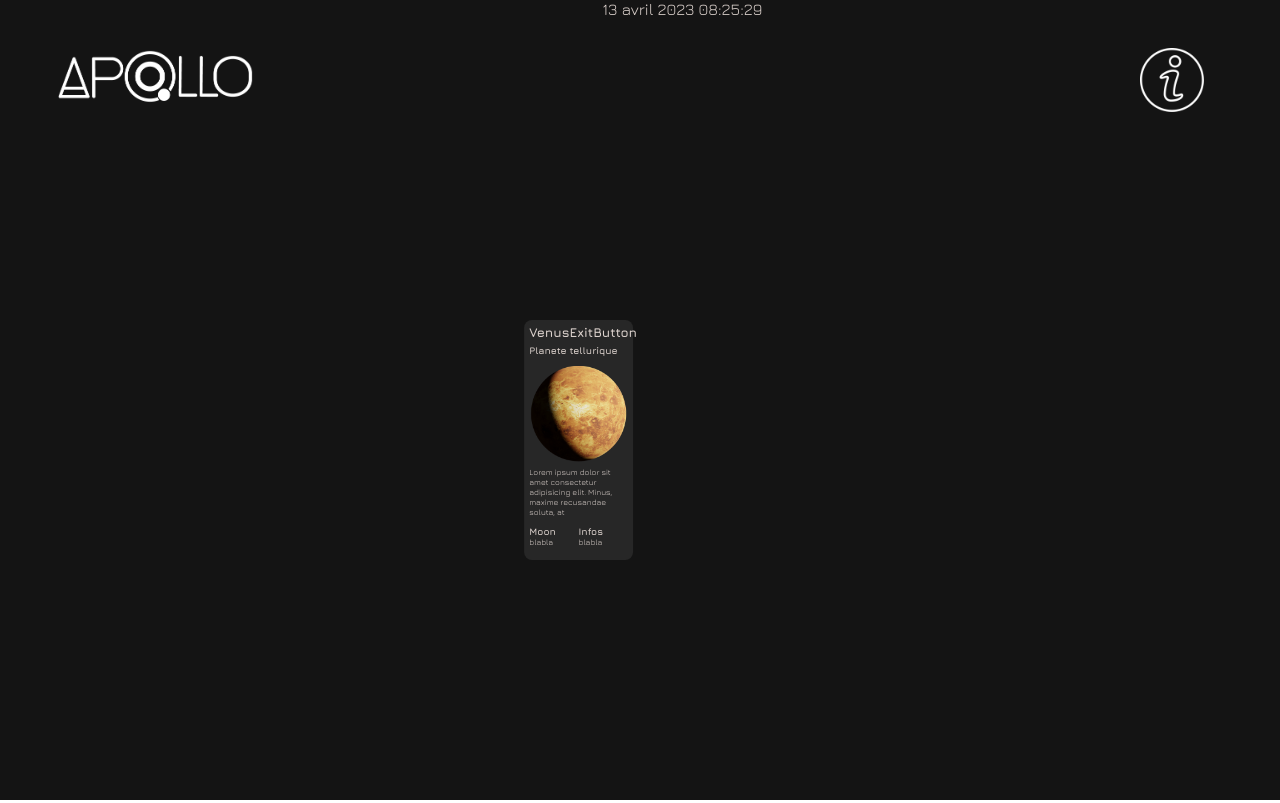
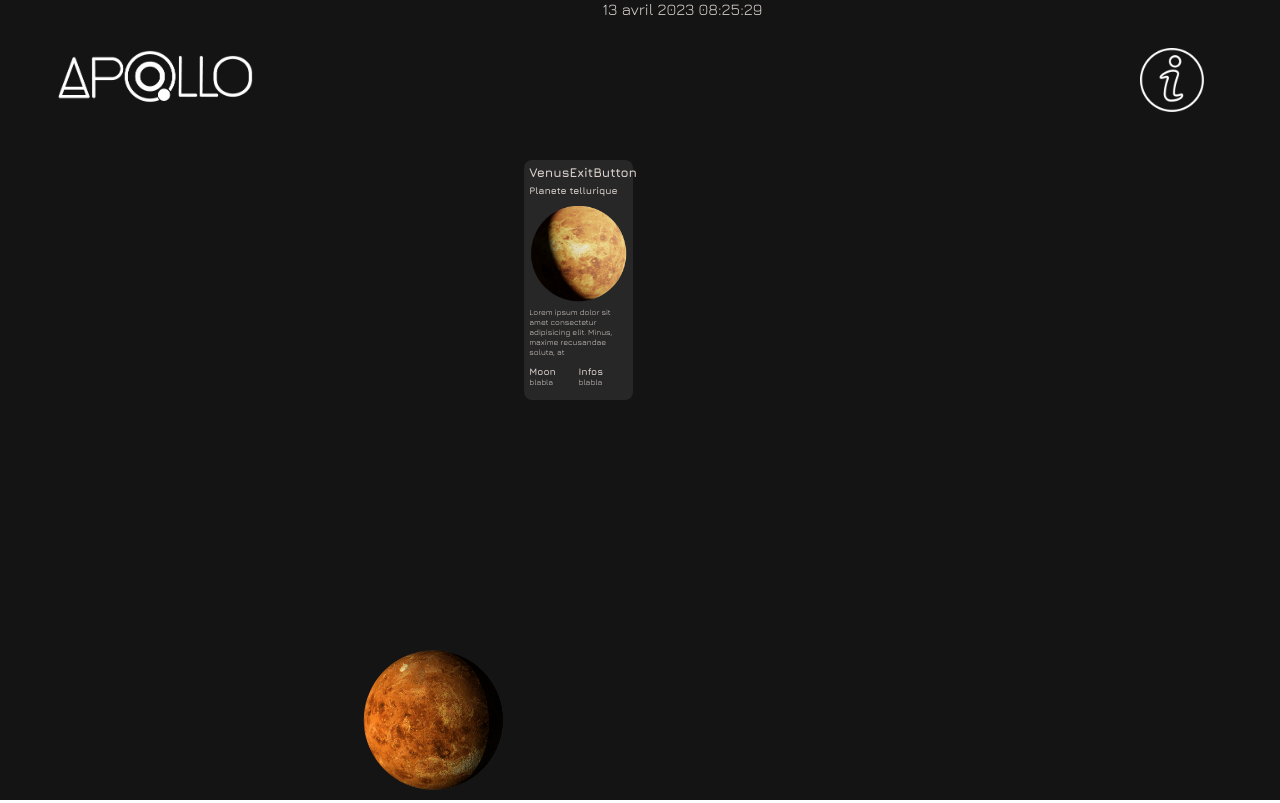
Before and after one commit to WildCodeSchool/2023-02-js-btz-apollo, a React (Create React App) app: page / in a window 1280 px wide. Built offline with nearby package versions, Linux system fonts and the light colour scheme; a web font is replaced by a local one.

Commit message:
fix Navbar and react-icons calls

```diff
--- a/src/App.jsx
+++ b/src/App.jsx
@@ -9,6 +9,7 @@ function App() {
     <div className='app'>
       <Header />
       <Scene />
+      <Navbar />
     </div>
   );
 }
--- a/src/components/ExitButton.jsx
+++ b/src/components/ExitButton.jsx
@@ -1,6 +1,6 @@
 import React from 'react'
 import Scene from '../pages/Scene'
-import {CgClose} from "react-icons/cg"
+import {CgClose} from "react-icons"
 
 
 
```
